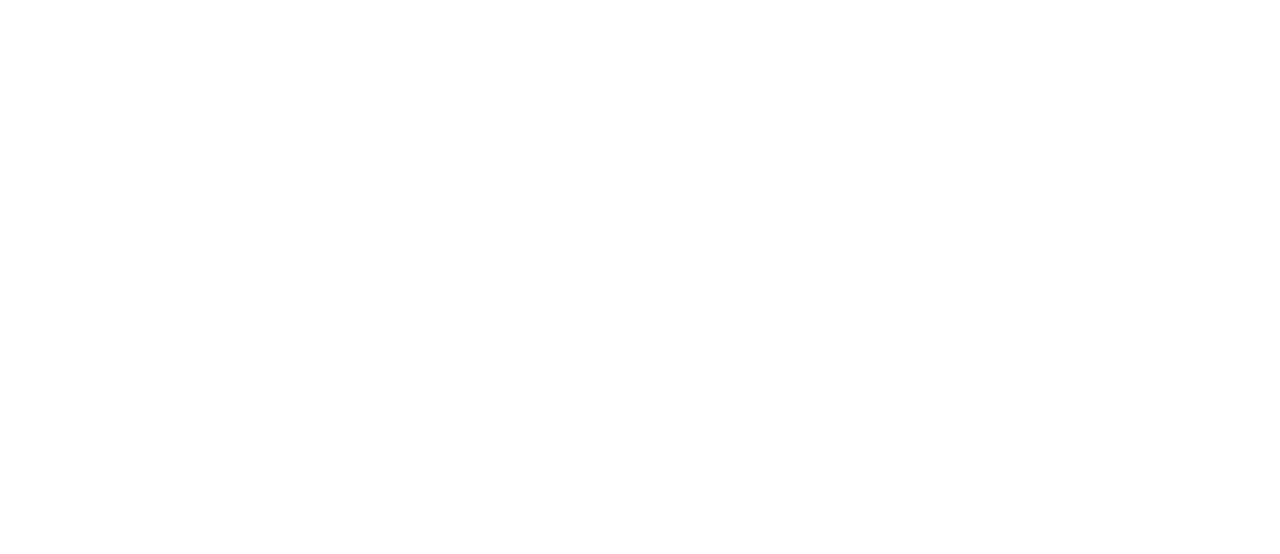
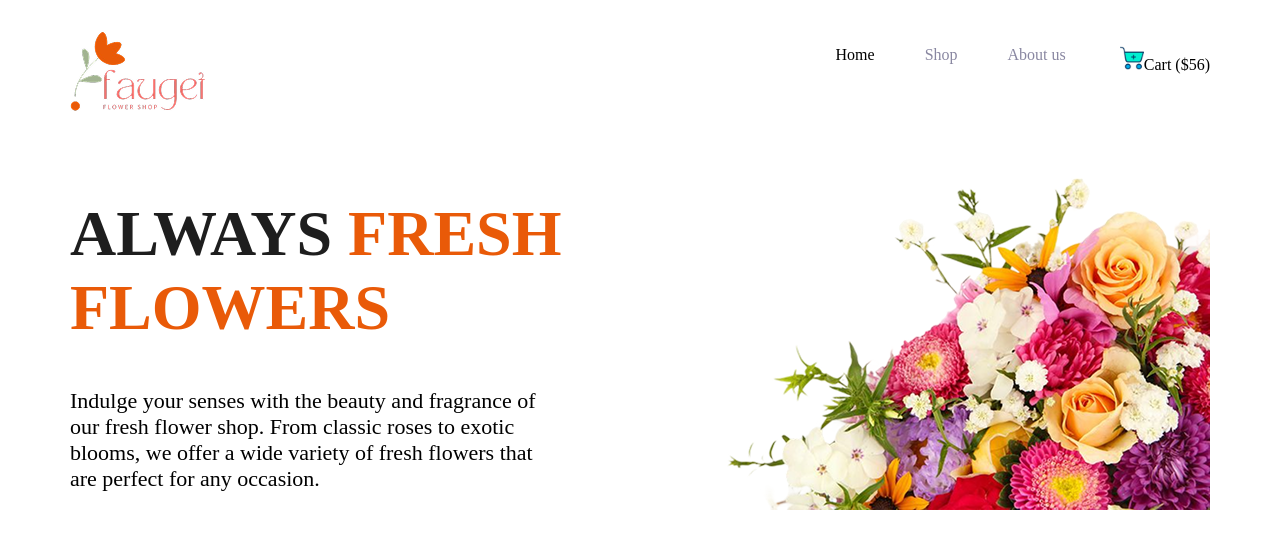
Before and after one commit to Ovishek344/My-responsive-flower-web-A2, a plain HTML site: page index.html in a window 1280 px wide. Drawn offline with Linux system fonts and the light colour scheme.

Commit message:
added the nav and banner section

```diff
--- a/index.html
+++ b/index.html
@@ -4,10 +4,30 @@
     <meta charset="UTF-8">
     <meta name="viewport" content="width=device-width, initial-scale=1.0">
     <title>Responsive-flowers-web-A2</title>
+    <link rel="stylesheet" href="styles/styles.css">
 </head>
 <body>
-    <header>
-
+    <header class="max-width">
+        <nav class="nav-styles">
+            <div class="nav-logo"><img src="assets/logo.png" alt=""></div>
+            <div>
+                <ul class="nav-items">
+                    <li><a class="color-2" href="">Home</a></li>
+                    <li><a class="li-color" href="">Shop</a></li>
+                    <li><a class="li-color" href="">About us</a> </li>
+                    <li><a class="color-2" href=""><img src="assets/card2.png" alt="">Cart ($56)</a></li>
+                </ul>
+            </div>
+        </nav>
+        <div class="banner">
+            <div class="">
+                <h1 class="banner-styles"> ALWAYS <span class="color-1"> FRESH <br> FLOWERS </span></h1>
+                <p class="banner-des color-2">Indulge your senses with the beauty and fragrance of <br> our fresh flower shop. From classic roses to exotic <br> blooms, we offer a wide variety of fresh flowers that <br> are perfect for any occasion. </p>
+            </div>
+            <div>
+                <img src="assets/hero-flower.png" alt="">
+            </div>
+        </div>
     </header>
     <main>
 
--- /dev/null
+++ b/styles/styles.css
@@ -0,0 +1,54 @@
+/* nav related styles */
+.nav-styles{
+    display: flex;
+    justify-content: space-between;
+
+}
+.nav-items{
+    display: flex;
+    gap: 50px;
+}
+.max-width{
+    max-width: 1140px;
+    margin: 30px auto;
+}
+
+ul li img{
+    width: 24px;
+    height: 24px;
+}
+li{
+    list-style: none;
+
+}
+a{
+    text-decoration: none;
+}
+.li-color{
+    color:#8987A1;
+}
+/* color-related-styles */
+body{
+    color: #1E1E1E;
+}
+.color-1{
+    color: #E95A08;
+}
+.color-2{
+  color:#000000;}
+
+/* banner related styles */
+.banner{
+    display: flex;
+    justify-content: space-between;
+    align-items: center;
+    height: 434px;
+}
+.banner-styles{
+    font-size: 4rem;
+    font-weight: bold;
+}
+.banner-des{
+    font-size: 1.375rem;
+    font-weight: 400;
+}
```
Also changed, not shown: assets/card1.png (added), assets/card2.png (added), assets/card3.png (added).
